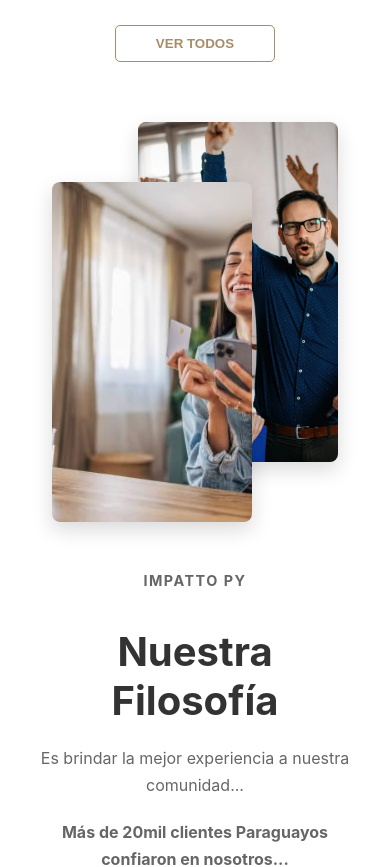
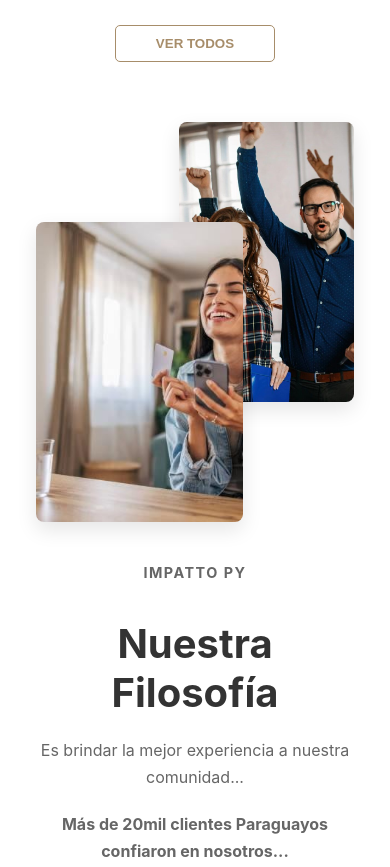
Before and after one commit to Javiermu97/impattopyproyect, a Next.js app: page / in a window 390 px wide. Shown: the part 1160-2027 px from the top of the page. Built offline with nearby package versions, Linux system fonts and the light colour scheme; no server answers; the database is empty.

Commit message:
Primer commit: proyecto Flutter

```diff
--- a/app/globals.css
+++ b/app/globals.css
@@ -2216,41 +2216,45 @@ body {
   .philosophy-container {
     flex-direction: column;
     text-align: center;
-    gap: 2rem;
-  }
-
-  /* Define el espacio para las imágenes, ahora más horizontal */
+    gap: 1.5rem; /* Menos espacio entre las imágenes y el texto */
+  }
+
+  /* Define el espacio para la composición de imágenes */
   .philosophy-image-container {
     position: relative;
-    width: 90%;
+    width: 100%;
     max-width: 450px;
-    height: 220px; /* Reducimos la altura para hacerlo más apaisado */
+    height: 280px; /* Altura ajustada para la nueva composición */
     margin: 0 auto;
   }
 
   /* Reglas generales para las dos imágenes en móvil */
   .philosophy-img {
-    position: absolute;
+    position: absolute; /* Permite posicionar cada imagen de forma precisa */
     border-radius: 8px;
-    box-shadow: 0 8px 20px rgba(0, 0, 0, 0.15);
-    object-fit: cover; /* Asegura que la imagen cubra el espacio sin deformarse */
-  }
-
-  /* Imagen de la mujer (al frente), ahora horizontal */
+    box-shadow: 0 8px 20px rgba(0, 0, 0, 0.1);
+    object-fit: cover;
+  }
+
+  /* Imagen de la mujer (al frente) - AHORA POSICIONADA A LA IZQUIERDA Y ABAJO */
   .philosophy-img-bg {
-    width: 70%;
-    height: 85%; /* La altura es menor que el ancho para ser horizontal */
-    top: 15%; /* La bajamos para que se vea bien superpuesta */
-    left: 0;
+    width: 65%;
+    height: 75%;
+    bottom: 0; /* La anclamos a la parte inferior del contenedor */
+    left: 0;   /* La anclamos a la izquierda */
+    top: auto; /* Anulamos el posicionamiento superior */
+    right: auto;/* Anulamos el posicionamiento derecho */
     z-index: 2;
   }
 
-  /* Imagen del grupo (detrás), ahora horizontal */
+  /* Imagen del grupo (detrás) - AHORA POSICIONADA A LA DERECHA Y ARRIBA */
   .philosophy-img-fg {
-    width: 70%;
-    height: 85%; /* La altura es menor que el ancho para ser horizontal */
-    top: 0;
-    right: 0;
+    width: 55%;
+    height: 70%;
+    top: 0;    /* La anclamos a la parte superior */
+    right: 0;  /* La anclamos a la derecha */
+    bottom: auto; /* Anulamos el posicionamiento inferior */
+    left: auto; /* Anulamos el posicionamiento izquierdo */
     z-index: 1;
   }
 
```
